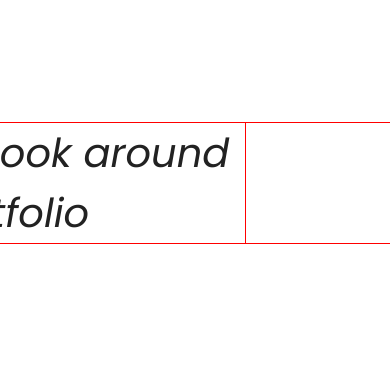
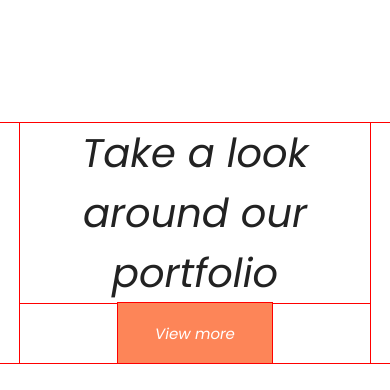
Before and after one commit to halbalbalhal/AnowDesign, a plain HTML site: page index.html in a window 390 px wide. Shown: the part 1820-2210 px from the top of the page. Drawn offline with Linux system fonts and the light colour scheme.

Commit message:
06.01.2023 update

```diff
--- a/anow.css
+++ b/anow.css
@@ -397,6 +397,7 @@ button {
 
 .works__block {
     width: 1400px;
+
     display: flex;
     justify-content: space-between;
 }
@@ -423,9 +424,13 @@ button {
     }
 }
 
-@media screena and (max-width: 500px) {
+@media screen and (max-width: 500px) {
     .works__block {
-        width: 400px;
+        display: flex;
+        flex-direction: column;
+        align-items: center;
+        text-align: center;
+        width: 350px;
     }
 }
 
@@ -442,7 +447,6 @@ button {
     display: flex;
     flex-direction: column;
 }
-
 
 .little__block {
     width: 360px;
@@ -699,7 +703,7 @@ button {
 
 @media screen and (max-width: 500px) {
     .team__members {
-        width: 400px;
+        width: 500px;
     }
 }
 
```
